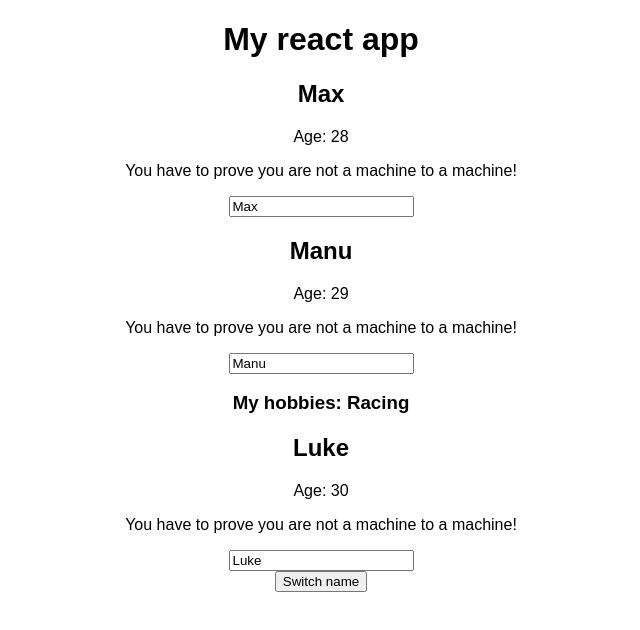
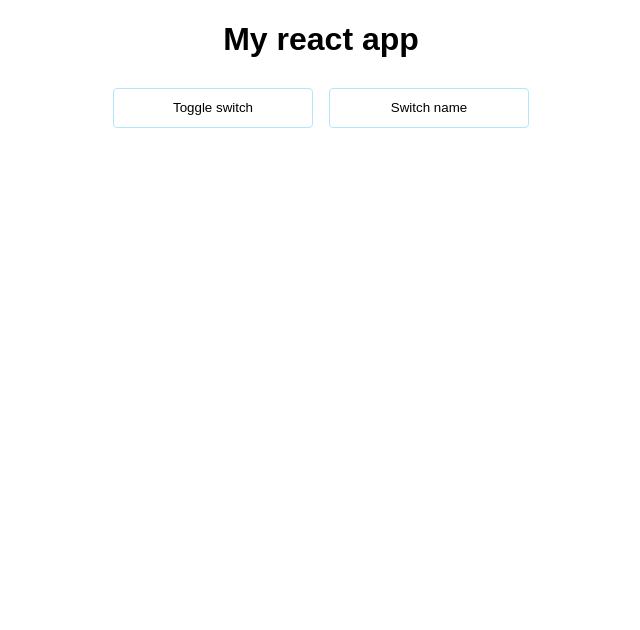
Before and after one commit to changx03/react16-example, a React (Create React App) app: page / in a window 1280 px wide. Shown: the top 630 px of the page, without its empty margins (319-959 px from the left). Built offline with nearby package versions, Linux system fonts and the light colour scheme.

Commit message:
51 handling dynamic content

```diff
--- a/src/App.css
+++ b/src/App.css
@@ -1,3 +1,13 @@
 .App {
   text-align: center;
 }
+
+.button-custom {
+  width: 200px;
+  height: 40px;
+  background: white;
+  border: 1px solid #b3e5fc;
+  border-radius: 4px;
+  margin: 8px;
+  cursor: pointer;
+}
--- a/src/App.js
+++ b/src/App.js
@@ -9,12 +9,12 @@ class App extends Component {
       { name: 'Manu', age: 29 },
       { name: 'Luke', age: 30 },
     ],
+    showPersons: false,
   };
 
   render() {
-    return (
-      <div className="App">
-        <h1>My react app</h1>
+    const person =  this.state.showPersons &&
+    <div>
       <Person
         name={this.state.persons[0].name}
         age={this.state.persons[0].age}
@@ -31,7 +31,14 @@ class App extends Component {
         onClick={this._switchNameHandler.bind(this, 'Maximum')}
         age={this.state.persons[2].age}
       />
-        <button onClick={this._switchNameHandler.bind(this, 'Max!')}>Switch name</button>
+    </div>;
+
+    return (
+      <div className="App">
+        <h1>My react app</h1>
+        <button className="button-custom" onClick={this._onToggleBtnClick}>Toggle switch</button>
+        <button className="button-custom" onClick={this._switchNameHandler.bind(this, 'Max!')}>Switch name</button>
+        {person}
       </div>
       // React.createElement(
       //   'div',
@@ -39,6 +46,12 @@ class App extends Component {
       //   React.createElement('h1', null, "I'm a react app!")
       // )
     );
+  }
+
+  _onToggleBtnClick = () => {
+    this.setState({
+      showPersons: !this.state.showPersons,
+    })
   }
 
   _switchNameHandler = (nextName) => {
```
Lines whose indentation alone changed are shown as unchanged.
